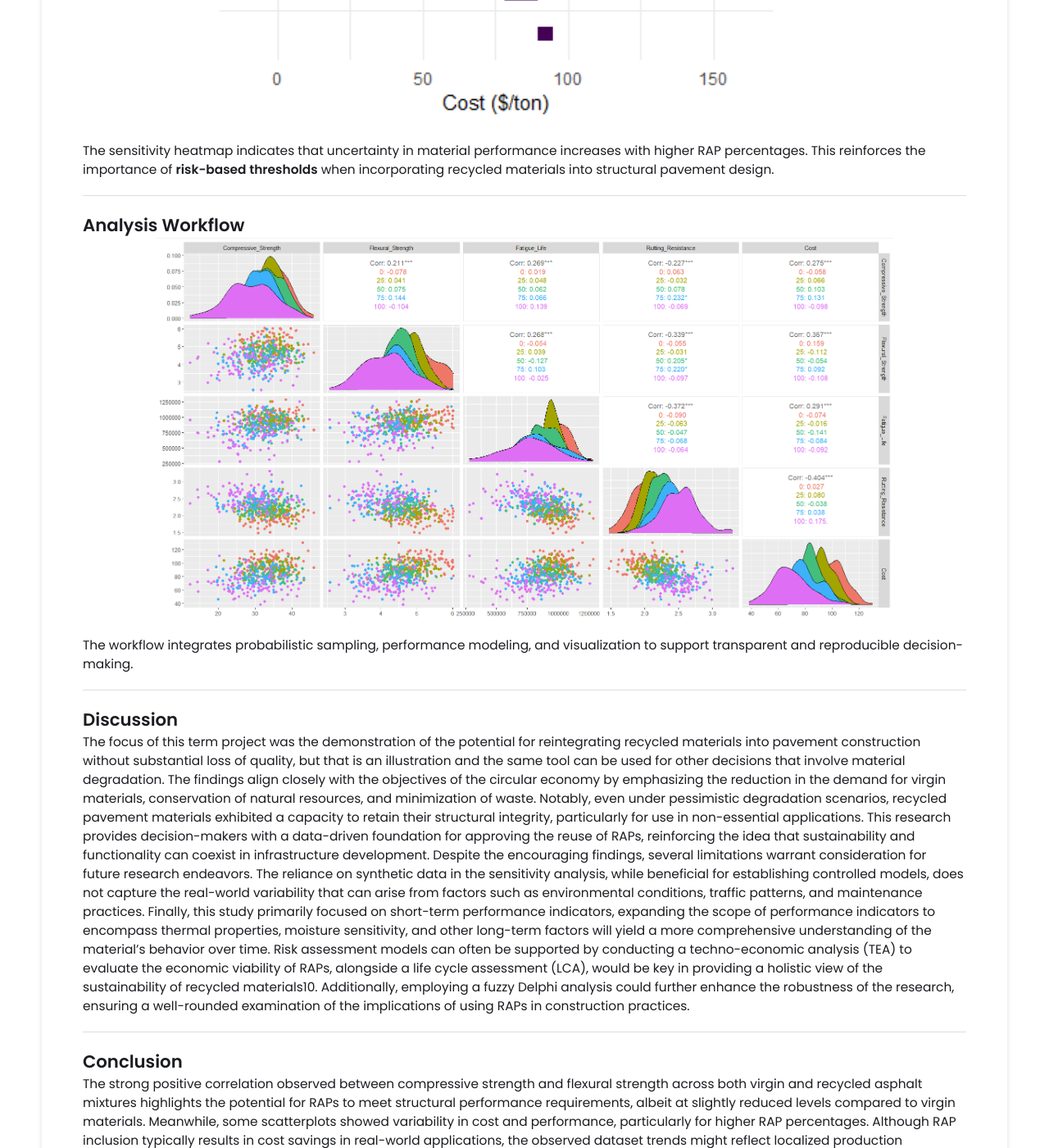
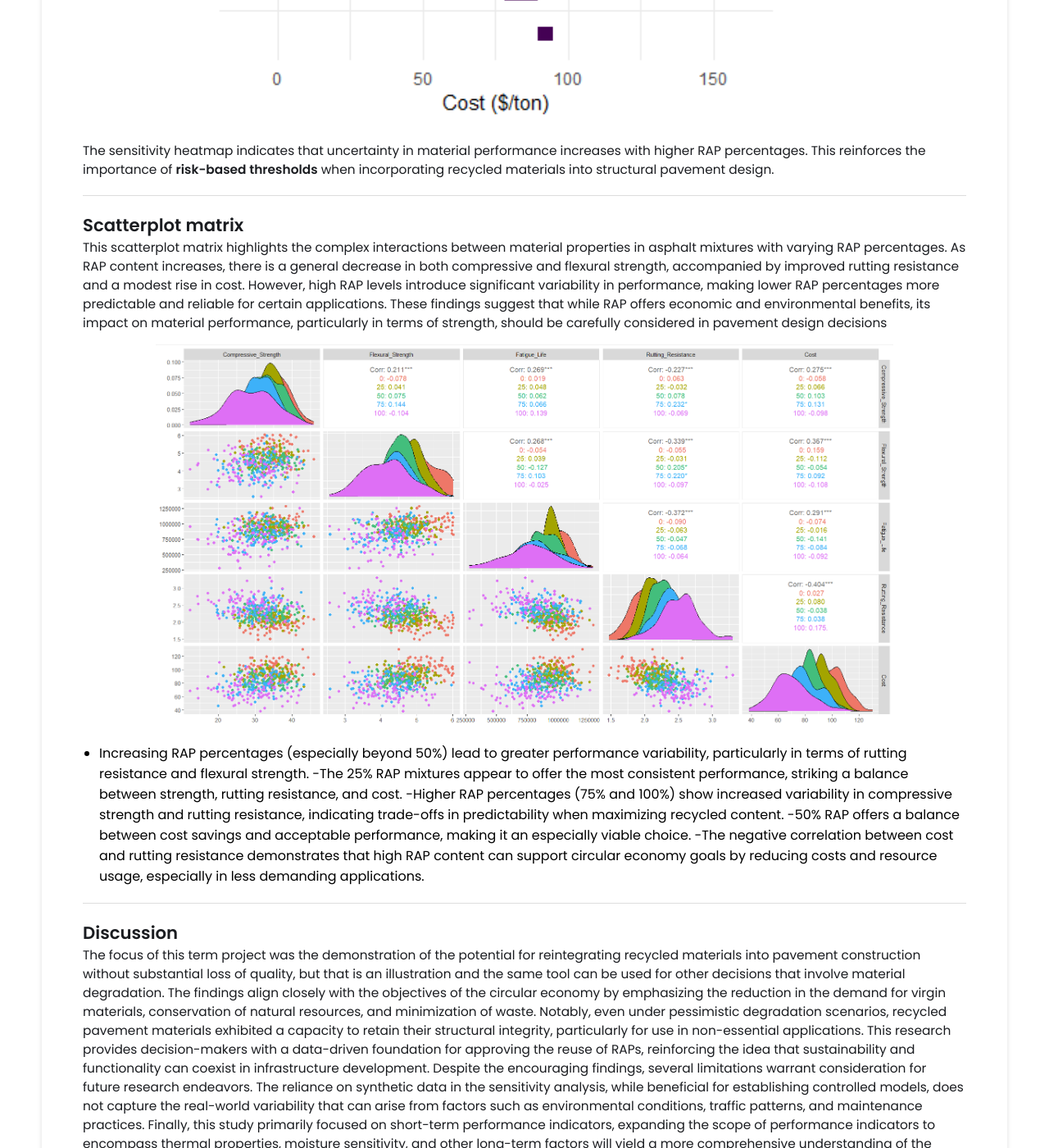
Before and after one commit to ronakTripathi-44/ronakTripathi-44.github.io, a Jekyll site: the page built from _projects/projectone/index.md, in a window 1280 px wide and 1400 px high, scrolled down 5829 px. Shown: the whole window at 82% size. Built offline with Jekyll 4.4.1, drawn with Linux system fonts in a browser that asks for light colours.

Commit message:
Update index.md

```diff
--- a/_projects/projectone/index.md
+++ b/_projects/projectone/index.md
@@ -162,14 +162,31 @@ The sensitivity heatmap indicates that uncertainty in material performance incre
 
 ---
 
-## Analysis Workflow
+## Scatterplot matrix
+This scatterplot matrix highlights the complex interactions between material properties in
+asphalt mixtures with varying RAP percentages. As RAP content increases, there is a general decrease
+in both compressive and flexural strength, accompanied by improved rutting resistance and a modest
+rise in cost. However, high RAP levels introduce significant variability in performance, making lower
+RAP percentages more predictable and reliable for certain applications. These findings suggest that
+while RAP offers economic and environmental benefits, its impact on material performance,
+particularly in terms of strength, should be carefully considered in pavement design decisions
 
 <p align="center">
   <img src="/_projects/projectone/pairwise-scatterplot-workflow.png" width="900">
 </p>
 
-
-The workflow integrates probabilistic sampling, performance modeling, and visualization to support transparent and reproducible decision-making.
+- Increasing RAP percentages (especially beyond 50%) lead to greater
+performance variability, particularly in terms of rutting resistance and flexural strength.
+-The 25% RAP mixtures appear to offer the most consistent
+performance, striking a balance between strength, rutting resistance, and cost.
+-Higher RAP percentages (75% and 100%) show increased variability
+in compressive strength and rutting resistance, indicating trade-offs in predictability when
+maximizing recycled content.
+-50% RAP offers a balance between cost savings and acceptable
+performance, making it an especially viable choice.
+-The negative correlation between cost and rutting resistance demonstrates that high
+RAP content can support circular economy goals by reducing costs and resource usage,
+especially in less demanding applications.
 
 ---
 ## Discussion
```
